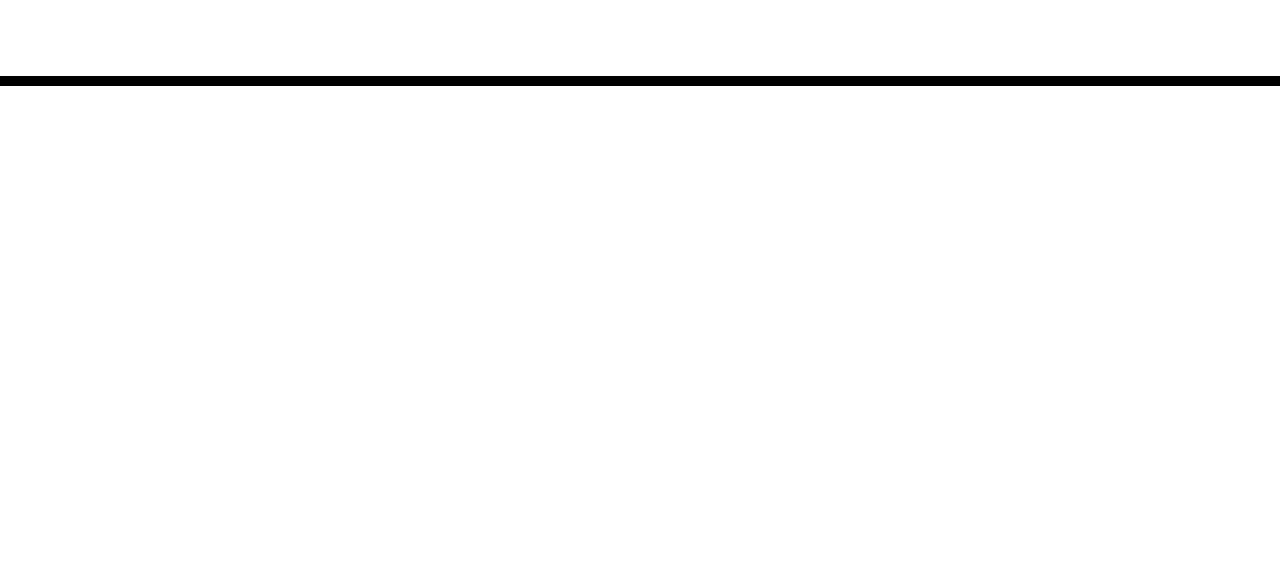
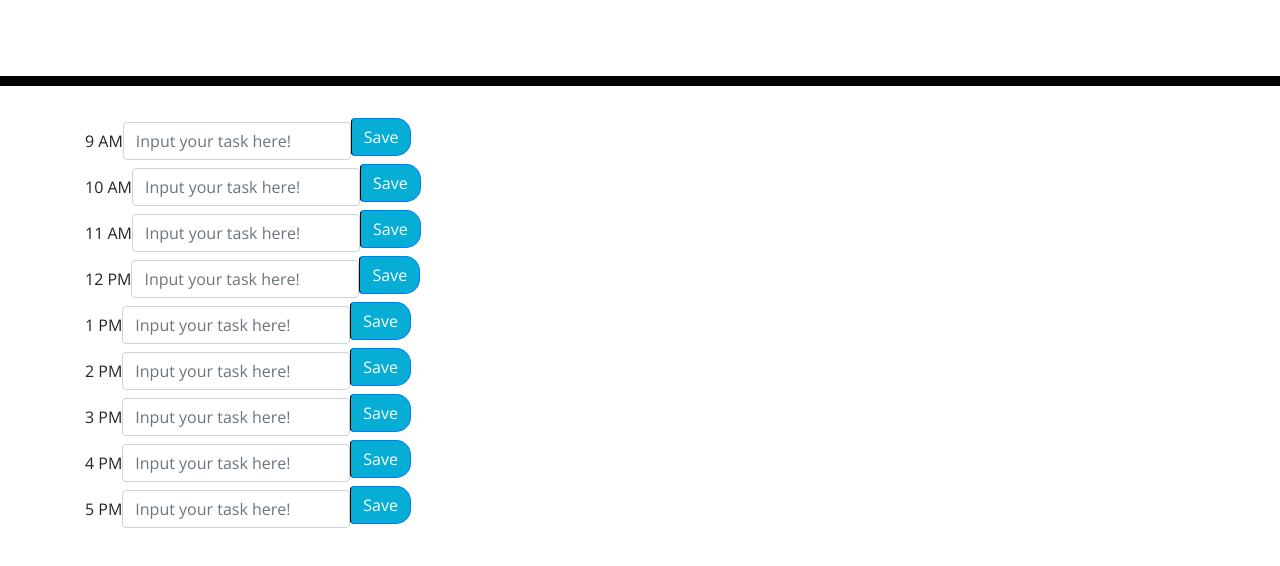
Before and after one commit to Valllerian/Planner-project, a plain HTML site: page index.html in a window 1280 px wide. Shown: the part 182-748 px from the top of the page. Drawn offline with nearby package versions, Linux system fonts and the light colour scheme.

Commit message:
adding divs for planner input

```diff
--- a/index.html
+++ b/index.html
@@ -6,7 +6,7 @@
     <meta http-equiv="X-UA-Compatible" content="ie=edge" />
     <link
       rel="stylesheet"
-      href="https://stackpath.bootstrapcdn.com/bootstrap/4.3.1/css/bootstrap.min.css"
+      href="https://stackpath.bootstrapcdn.com/bootstrap/4.5.0/css/bootstrap.min.css"
     />
     <link
       rel="stylesheet"
@@ -30,7 +30,53 @@
     </header>
     <div class="container">
       <!-- Timeblocks go here -->
+      <div class="form-inline">
+        <label for="taskNineAM">9 AM</label>
+        <input type="task" class="form-control" id="taskNineAM" placeholder="Input your task here!">
+        <button type="submit" class="btn btn-primary mb-2 saveBtn">Save</button>
+      </div>
+      <div class="form-inline">
+        <label for="taskTenAM">10 AM</label>
+        <input type="task" class="form-control" id="taskTenAM" placeholder="Input your task here!">
+        <button type="submit" class="btn btn-primary mb-2 saveBtn">Save</button>
+      </div>
+      <div class="form-inline">
+        <label for="taskElevenAM">11 AM</label>
+        <input type="task" class="form-control" id="taskElevenAM" placeholder="Input your task here!">
+        <button type="submit" class="btn btn-primary mb-2 saveBtn">Save</button>
+      </div>
+      <div class="form-inline">
+        <label for="taskNoon">12 PM</label>
+        <input type="task" class="form-control" id="taskNoon" placeholder="Input your task here!">
+        <button type="submit" class="btn btn-primary mb-2 saveBtn">Save</button>
+      </div>
+      <div class="form-inline">
+        <label for="taskOnePM">1 PM</label>
+        <input type="task" class="form-control" id="taskOnePM" placeholder="Input your task here!">
+        <button type="submit" class="btn btn-primary mb-2 saveBtn">Save</button>
+      </div>
+      <div class="form-inline">
+        <label for="taskTwoPM">2 PM</label>
+        <input type="task" class="form-control" id="taskTwoPM" placeholder="Input your task here!">
+        <button type="submit" class="btn btn-primary mb-2 saveBtn">Save</button>
+      </div>
+      <div class="form-inline">
+        <label for="taskThreePM">3 PM</label>
+        <input type="task" class="form-control" id="taskThreePM" placeholder="Input your task here!">
+        <button type="submit" class="btn btn-primary mb-2 saveBtn">Save</button>
+      </div>
+      <div class="form-inline">
+        <label for="taskFourPM">4 PM</label>
+        <input type="task" class="form-control" id="taskFourPM" placeholder="Input your task here!">
+        <button type="submit" class="btn btn-primary mb-2 saveBtn">Save</button>
+      </div>
+      <div class="form-inline">
+        <label for="taskFivePM">5 PM</label>
+        <input type="task" class="form-control" id="taskFivePM" placeholder="Input your task here!">
+        <button type="submit" class="btn btn-primary mb-2 saveBtn">Save</button>
+      </div>
     </div>
+
 
     <script src="https://cdnjs.cloudflare.com/ajax/libs/jquery/3.2.1/jquery.min.js"></script>
     <script src="https://cdnjs.cloudflare.com/ajax/libs/moment.js/2.24.0/moment.min.js"></script>
```
Also changed, not shown: script.js (added).
